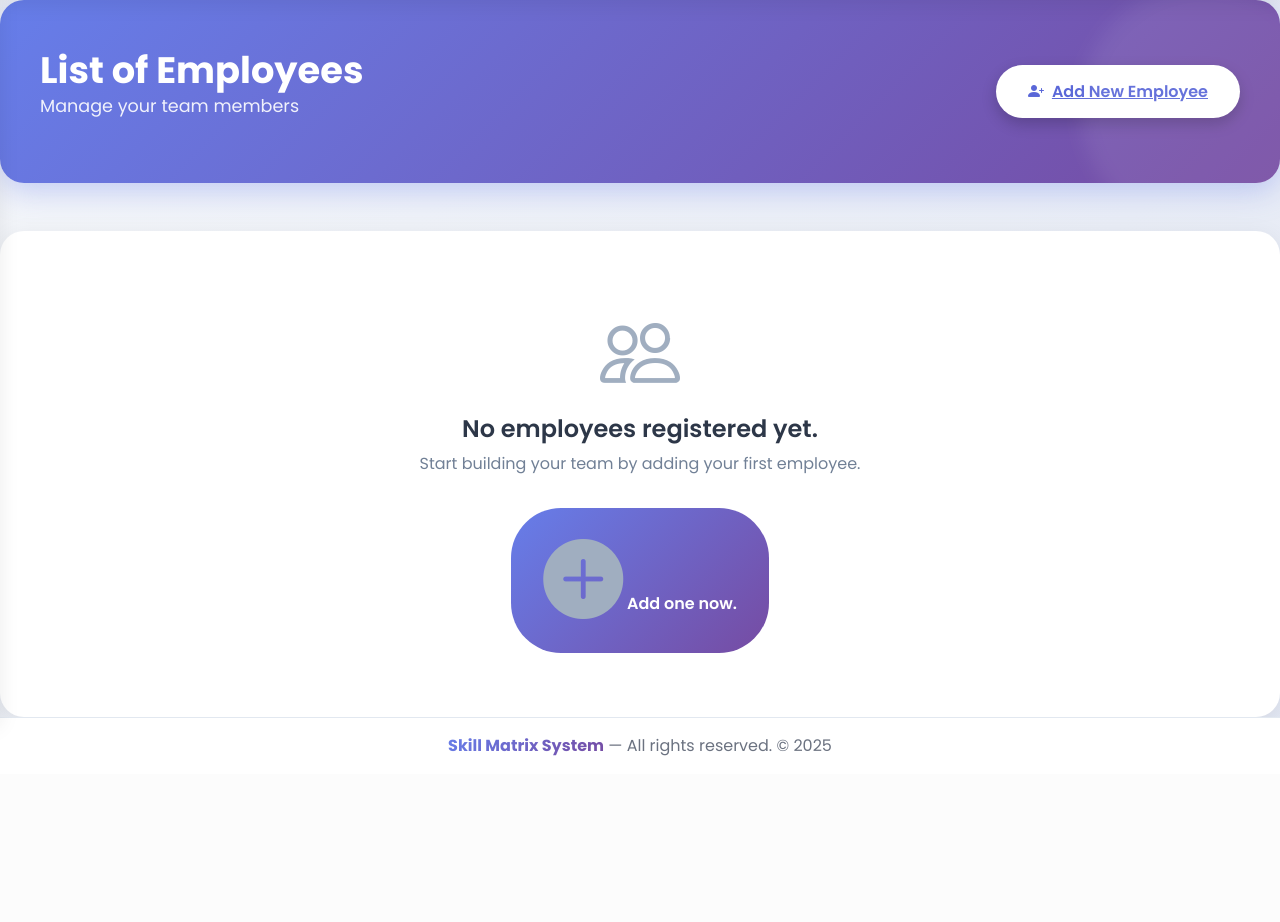
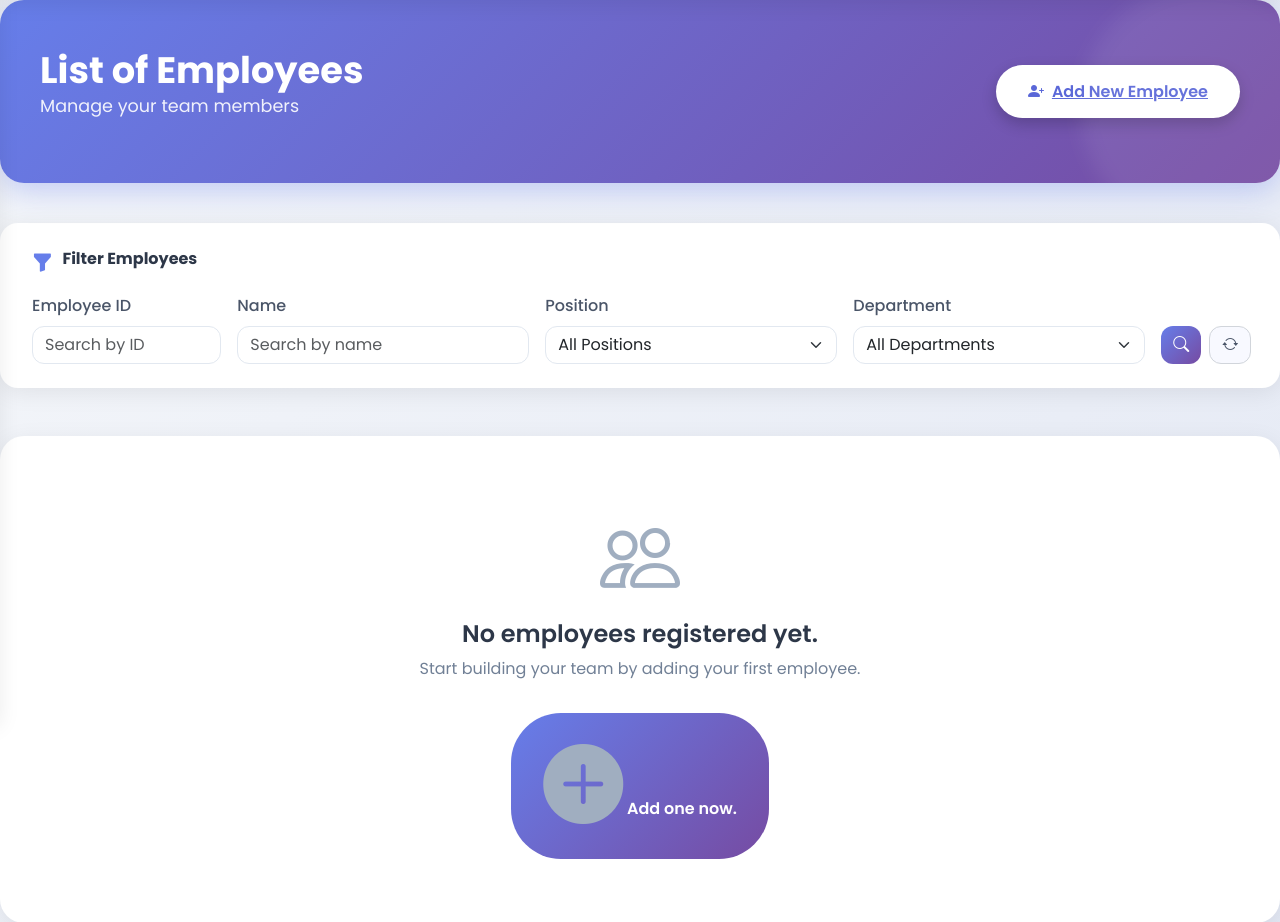
Before and after one commit to STS-Engineer/Skill_Matrix, a Flask app: page /index in a window 1280 px wide. Shown: the part 78-1000 px from the top of the page. Before the commit the page ends 834 px from the top, so only its background shows below. Run offline with Flask 3, Linux system fonts and the light colour scheme; the visitor is signed in with stand-in values (Sample User, id 1); data that the repository does not hold is empty.

Commit message:
Update index.html v3

```diff
--- a/templates/index.html
+++ b/templates/index.html
@@ -33,6 +33,7 @@
       opacity: 0;
       transform: translateY(-15px);
     }
+
     to {
       opacity: 1;
       transform: translateY(0);
@@ -102,19 +103,22 @@
     color: #4a5568;
   }
 
-  .form-control, .form-select {
+  .form-control,
+  .form-select {
     border-radius: 12px;
     border: 1px solid #e2e8f0;
     transition: all 0.2s ease;
     box-shadow: none;
   }
 
-  .form-control:focus, .form-select:focus {
+  .form-control:focus,
+  .form-select:focus {
     border-color: #667eea;
     box-shadow: 0 0 0 3px rgba(102, 126, 234, 0.2);
   }
 
-  .btn-filter, .btn-reset {
+  .btn-filter,
+  .btn-reset {
     border-radius: 12px;
     font-weight: 600;
     transition: all 0.3s ease;
@@ -156,6 +160,7 @@
       opacity: 0;
       transform: translateY(10px);
     }
+
     to {
       opacity: 1;
       transform: translateY(0);
@@ -306,6 +311,57 @@
     <i class="bi bi-person-plus-fill"></i> {{ _("Add New Employee") }}
   </a>
 </div>
+<!-- === FILTER BAR === -->
+<div class="filter-bar">
+  <div class="filter-header">
+    <i class="bi bi-funnel-fill"></i>
+    <h6>{{ _("Filter Employees") }}</h6>
+  </div>
+  <form method="GET" action="{{ url_for('index') }}" class="row g-3 align-items-end">
+    <div class="col-md-2">
+      <label for="id" class="form-label">{{ _("Employee ID") }}</label>
+      <input type="number" id="id" name="id" class="form-control"
+             value="{{ request.args.get('id', '') }}"
+             placeholder="{{ _('Search by ID') }}">
+    </div>
+
+    <div class="col-md-3">
+      <label for="search" class="form-label">{{ _("Name") }}</label>
+      <input type="text" id="search" name="search" class="form-control"
+             value="{{ request.args.get('search', '') }}"
+             placeholder="{{ _('Search by name') }}">
+    </div>
+
+    <div class="col-md-3">
+      <label for="position" class="form-label">{{ _("Position") }}</label>
+      <select id="position" name="position" class="form-select">
+        <option value="">{{ _("All Positions") }}</option>
+        {% for pos in positions %}
+          <option value="{{ pos }}" {% if request.args.get('position') == pos %}selected{% endif %}>{{ pos }}</option>
+        {% endfor %}
+      </select>
+    </div>
+
+    <div class="col-md-3">
+      <label for="department" class="form-label">{{ _("Department") }}</label>
+      <select id="department" name="department" class="form-select">
+        <option value="">{{ _("All Departments") }}</option>
+        {% for dep in departments %}
+          <option value="{{ dep }}" {% if request.args.get('department') == dep %}selected{% endif %}>{{ dep }}</option>
+        {% endfor %}
+      </select>
+    </div>
+
+    <div class="col-md-1 d-flex gap-2">
+      <button type="submit" class="btn btn-filter w-100">
+        <i class="bi bi-search"></i>
+      </button>
+      <a href="{{ url_for('index') }}" class="btn btn-reset w-100">
+        <i class="bi bi-arrow-repeat"></i>
+      </a>
+    </div>
+  </form>
+</div>
 
 {% if employees %}
 <div class="employee-card mt-4">
@@ -318,6 +374,7 @@
             <th class="text-start ps-4">{{ _("Full Name") }}</th>
             <th>{{ _("Position") }}</th>
             <th>{{ _("Department/Line") }}</th>
+            <th>{{ _("Plant") }}</th>
             <th>{{ _("QR Code") }}</th>
             <th>{{ _("Actions") }}</th>
           </tr>
@@ -344,6 +401,13 @@
             <td>
               {% if e.department %}
               <span class="badge-department">{{ e.department }}</span>
+              {% else %}
+              <span class="text-muted">-</span>
+              {% endif %}
+            </td>
+            <td>
+              {% if e.plant %}
+              <span class="badge bg-info text-dark">{{ e.plant }}</span>
               {% else %}
               <span class="text-muted">-</span>
               {% endif %}
```
